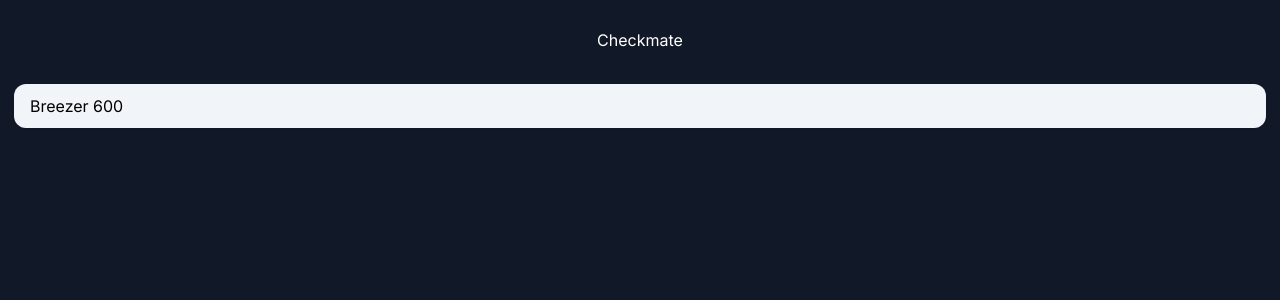
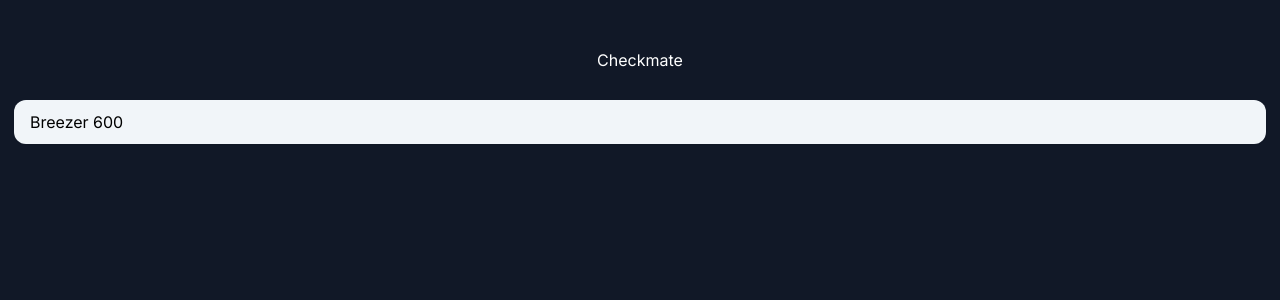
Before and after one commit to nicowenterodt/checkmate, a Next.js app: page / in a window 1280 px wide. Shown: the top 300 px of the page. Built offline with nearby package versions, Linux system fonts and the light colour scheme.

Commit message:
fix status bar on iOS

```diff
--- a/src/components/topnavigation.module.tsx
+++ b/src/components/topnavigation.module.tsx
@@ -9,7 +9,7 @@ const Topnavigation = () => {
   const checklistName: String = router.query?.checklist?.toString() || ""
   const title: String = checklistName.replace(/-/g, ' ') || "Checkmate"
 
-  return <div className='flex w-full p-4 bg-gray-900 fixed z-50 h-20 items-center  justify-between'>
+  return <div className='flex w-full pt-10 p-4 bg-gray-900 fixed z-50 h-24 items-center  justify-between'>
     <div className='w-10'>
       {router.route !== '/' &&
         <button onClick={() => router.back()} type="button" className="inline-flex flex-shrink-0 justify-center items-center gap-2 rounded-full font-medium hover:bg-white/[.2] text-white align-middle focus:outline-none focus:ring-2 focus:ring-gray-400 focus:ring-offset-2 focus:ring-offset-gray-900 transition-all text-xs">
--- a/src/pages/_app.tsx
+++ b/src/pages/_app.tsx
@@ -8,7 +8,7 @@ export default function MyApp({ Component, pageProps }: AppProps) {
   return (
     <main className={`${inter.className} flex min-h-screen flex-col items-center justify-start`}>
       <Topnavigation />
-      <div className="container px-3.5 mt-20 min-h-screen">
+      <div className="container px-3.5 mt-24 min-h-screen">
         <Component {...pageProps} />
       </div>
     </main>
```
